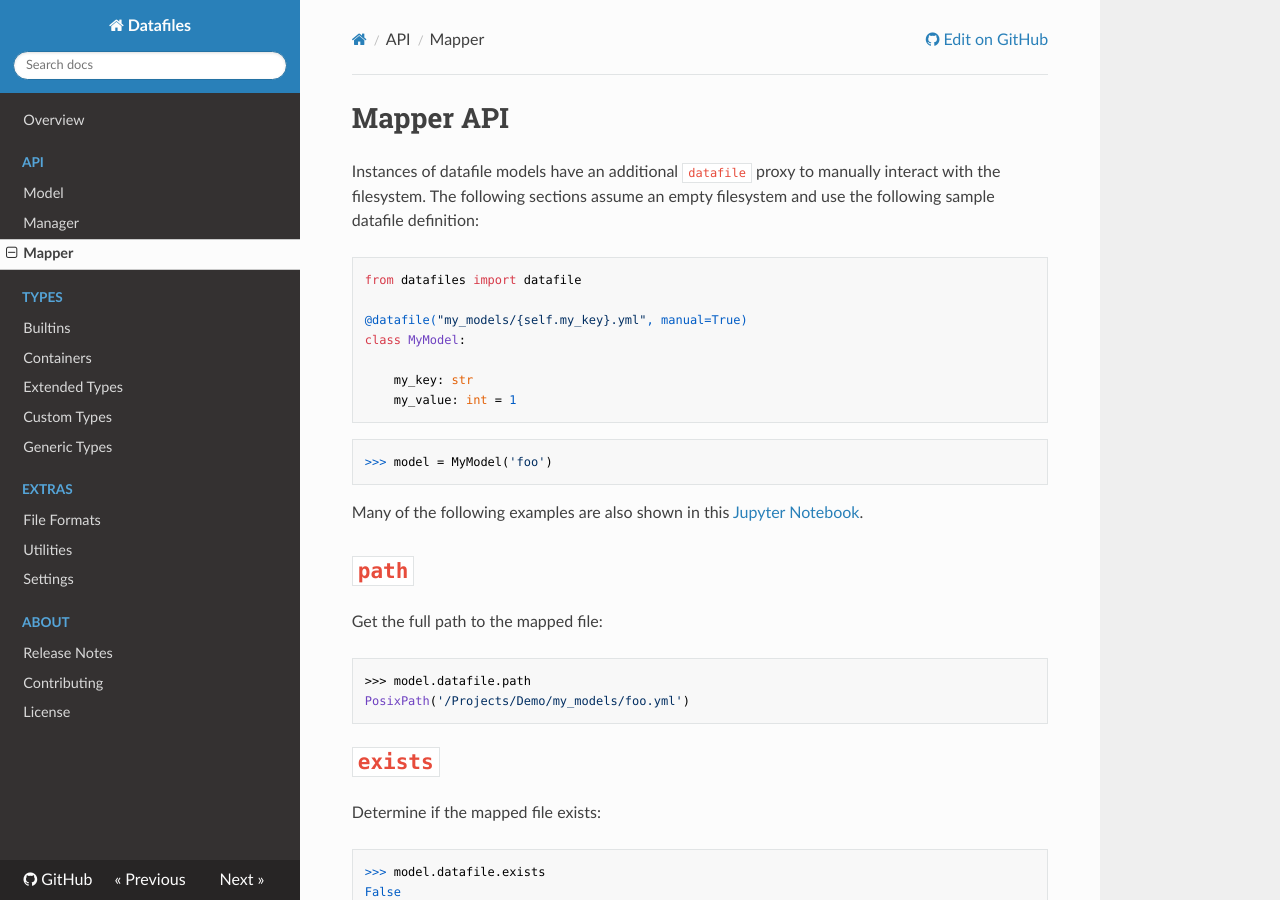
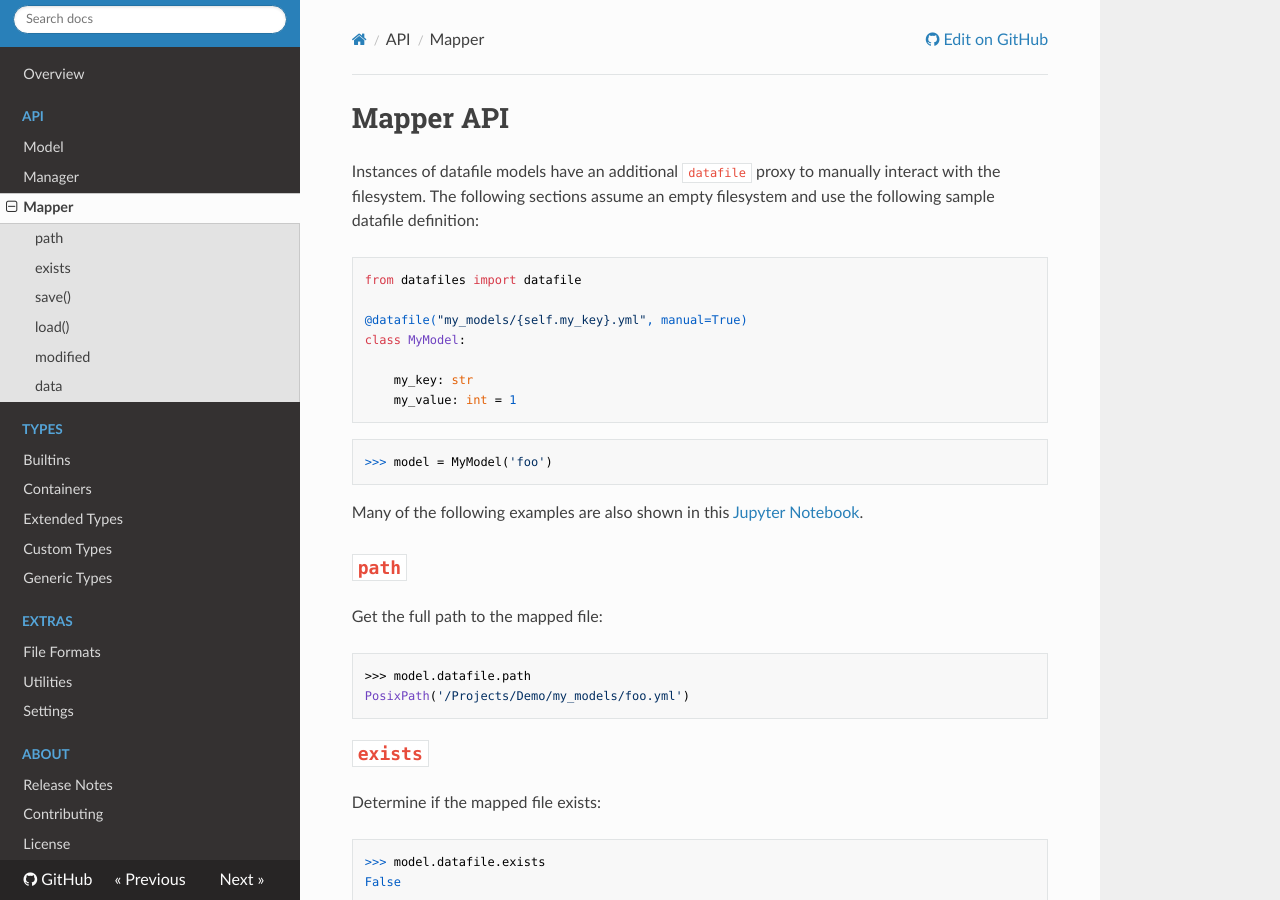
Before and after one commit to jacebrowning/datafiles, an MkDocs documentation site: the page built from docs/api/mapper.md, in a window 1280 px wide and 900 px high. Built offline with MkDocs 1.6.1, drawn with Linux system fonts in a browser that asks for light colours; nearby versions of some CDN libraries.

Commit message:
Fix headings in the docs

````diff
--- a/docs/api/mapper.md
+++ b/docs/api/mapper.md
@@ -18,7 +18,7 @@
 
 Many of the following examples are also shown in this [Jupyter Notebook](https://github.com/jacebrowning/datafiles/blob/main/notebooks/mapper_api.ipynb).
 
-# `path`
+## `path`
 
 Get the full path to the mapped file:
 
@@ -27,7 +27,7 @@
 PosixPath('/Projects/Demo/my_models/foo.yml')
 ```
 
-# `exists`
+## `exists`
 
 Determine if the mapped file exists:
 
@@ -38,7 +38,7 @@
 
 _By default, the file is created automatically. Set `manual=True` to disable this behavior._
 
-# `save()`
+## `save()`
 
 Manually save an object to the filesystem:
 
@@ -48,7 +48,7 @@
 
 _By default, this method is called automatically. Set `manual=True` to disable this behavior._
 
-# `load()`
+## `load()`
 
 Manually load an object from the filesystem:
 
@@ -58,7 +58,7 @@
 
 _By default, this method is called automatically. Set `manual=True` to disable this behavior._
 
-# `modified`
+## `modified`
 
 Determine if there are any unsynchronized changes on the filesystem:
 
@@ -71,7 +71,7 @@
 True
 ```
 
-# `data`
+## `data`
 
 Access the parsed model attributes directly:
 
--- a/mkdocs.yml
+++ b/mkdocs.yml
@@ -5,7 +5,8 @@
 repo_url: https://github.com/jacebrowning/datafiles
 edit_uri: https://github.com/jacebrowning/datafiles/edit/main/docs
 
-theme: readthedocs
+theme:
+  name: readthedocs
 
 markdown_extensions:
   - codehilite:
````
Also changed, not shown: docs/api/manager.md (+5 -5 lines), docs/formats.md (+3 -3 lines).
